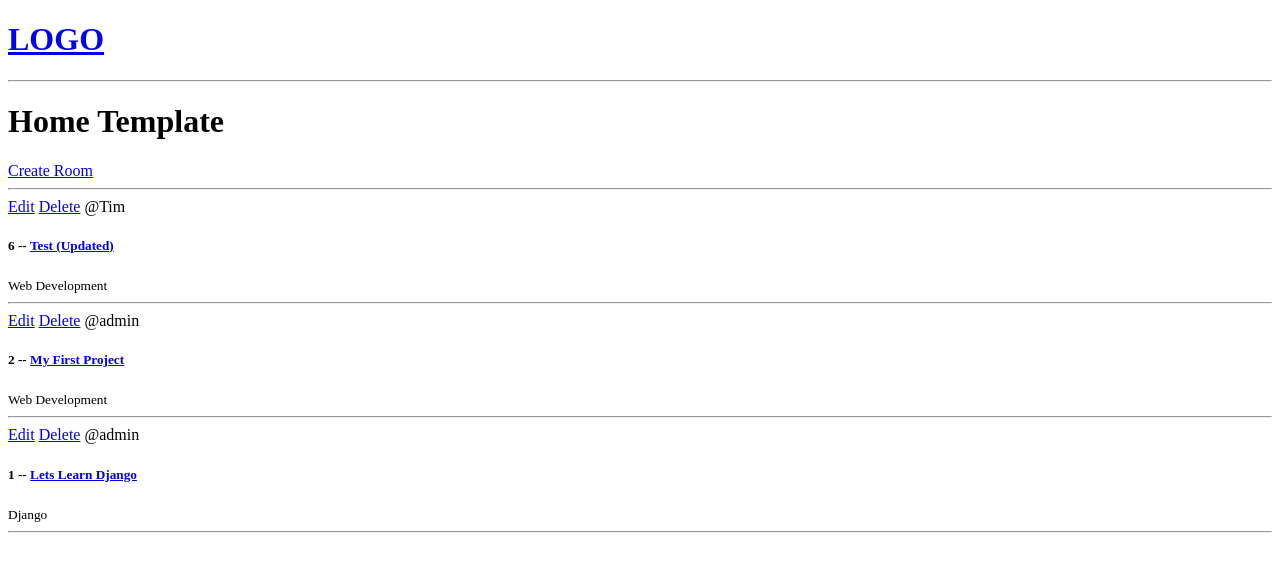
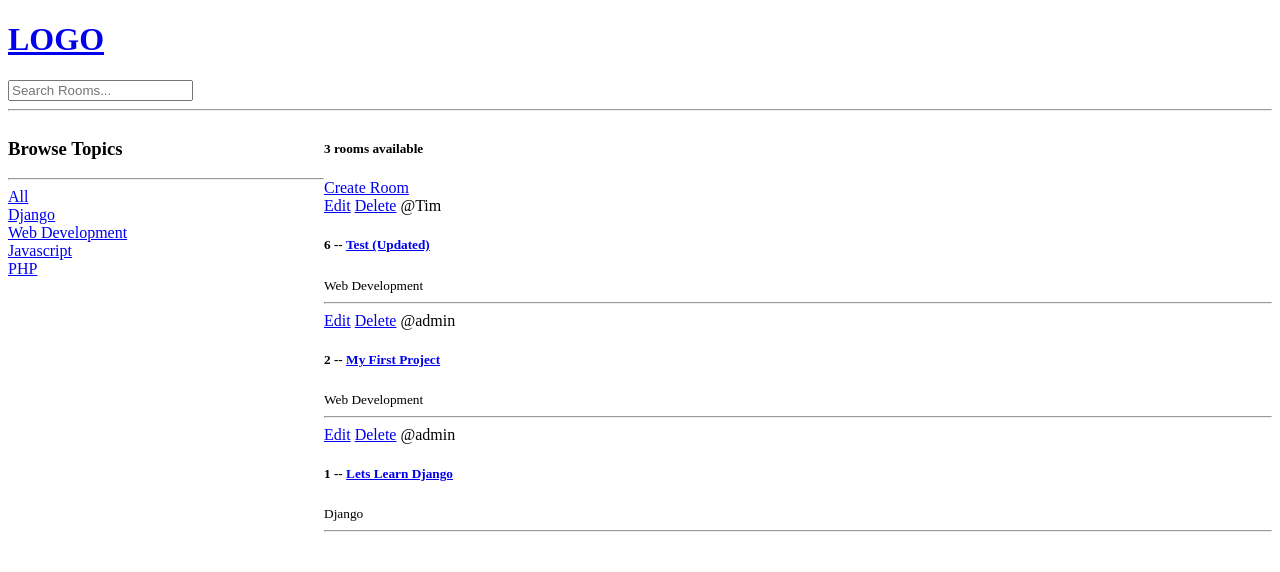
Before and after one commit to vanessanellyn/MyFirstDjangoProject, a Django app: page / in a window 1280 px wide. Shown: the top 572 px of the page. Run offline with Django 4.2, Linux system fonts and the light colour scheme; data comes from the database, SQL or seed files in the repository.

Commit message:
Applied Search Functionality

```diff
--- a/base/templates/base/home.html
+++ b/base/templates/base/home.html
@@ -2,12 +2,33 @@
 
 {% block content %}
 
-<h1>Home Template</h1>
+<style>
+  .home-container {
+    display:grid;
+    grid-template-columns: 1fr 3fr;
+  }
+</style>
 
-<div>
-  <a href="{% url 'create-room' %}">Create Room</a>
-  <hr>
+<div class="home-container">
+
   <div>
+    <h3>Browse Topics</h3>
+    <hr>
+
+    <div>
+      <a href="{% url 'home' %}">All</a>
+    </div>
+
+    {% for topic in topics %}
+      <div>
+        <a href="{% url 'home' %}?q={{topic.name}}">{{topic.name}}</a>
+      </div>
+    {% endfor %}
+  </div>
+
+  <div>
+    <h5>{{room_count}} rooms available</h5>
+    <a href="{% url 'create-room' %}">Create Room</a>
     {% for room in rooms %}
       <div>
         <a href="{% url 'update-room' room.id %}">Edit</a>
--- a/base/views.py
+++ b/base/views.py
@@ -1,5 +1,6 @@
 from django.shortcuts import render, redirect
-from base.models import Room
+from django.db.models import Q
+from base.models import Room, Topic
 from base.forms import RoomForm
 
 # Views may be functions or classes
@@ -8,8 +9,18 @@ from base.forms import RoomForm
 
 
 def home(request):
-    rooms = Room.objects.all()
-    context = {'rooms': rooms}
+    q = request.GET.get('q') if request.GET.get('q') != None else ''
+
+    rooms = Room.objects.filter(
+        Q(topic__name__icontains=q) |
+        Q(name__icontains=q) |
+        Q(description__icontains=q)
+    )
+
+    topics = Topic.objects.all()
+    room_count = rooms.count()
+
+    context = {'rooms': rooms, 'topics': topics, 'room_count': room_count}
     return render(request, "base/home.html", context)
 
 
--- a/templates/navbar.html
+++ b/templates/navbar.html
@@ -2,4 +2,8 @@
   <h1>LOGO</h1>
 </a>
 
+<form method="GET" action="{% url 'home' %}">
+  <input type="text" name="q" placeholder="Search Rooms...">
+</form>
+
 <hr>
```
